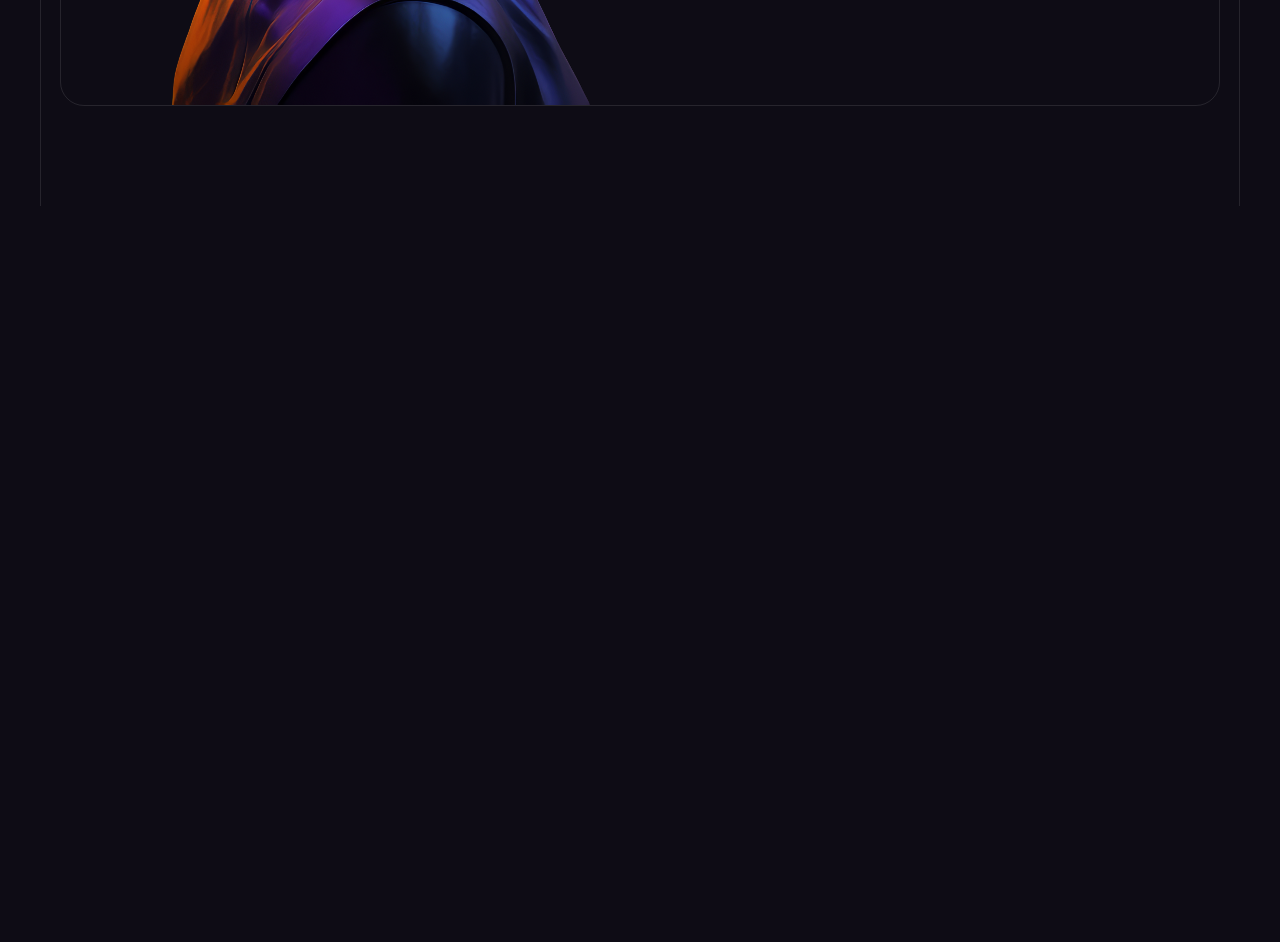
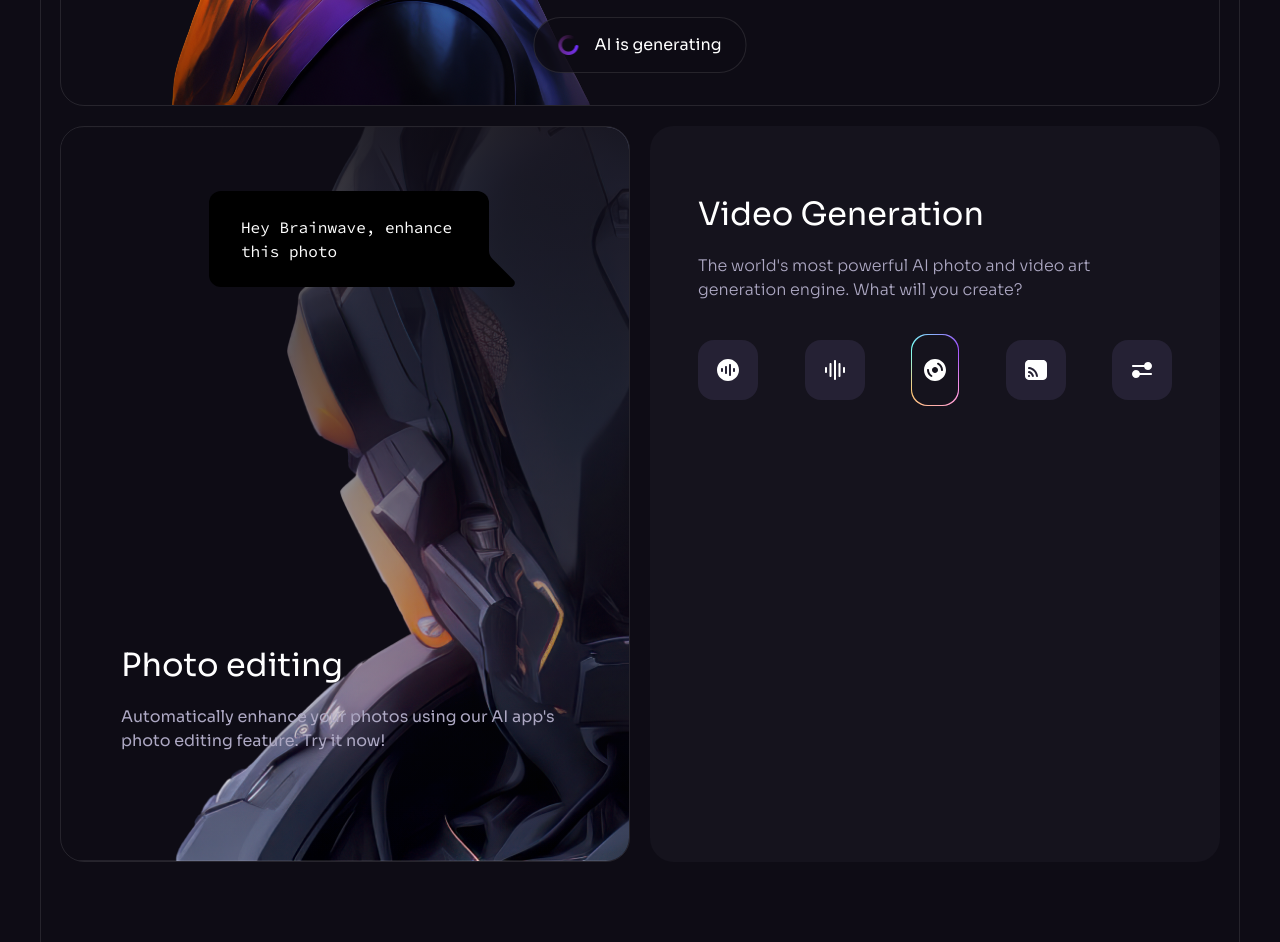
Before and after one commit to veronosmani/ui-ux-ai, a React (Vite) app: page / in a window 1280 px wide. Shown: the part 4760-5702 px from the top of the page. Before the commit the page ends 4966 px from the top, so only its background shows below. Built offline with nearby package versions, Linux system fonts and the light colour scheme.

Commit message:
modified:   src/components/Services.jsx 	modified:   src/components/design/Services.jsx

```diff
--- a/src/components/Services.jsx
+++ b/src/components/Services.jsx
@@ -1,7 +1,14 @@
 import { service1, service2, service3, check } from "../assets";
-import { brainwaveServices } from "../constants";
+import { brainwaveServices, brainwaveServicesIcons } from "../constants";
+import Generating from "./Generating";
 import Heading from "./Heading";
 import Section from "./Section";
+import {
+  Gradient,
+  PhotoChatMessage,
+  VideoBar,
+  VideoChatMessage,
+} from "./design/Services";
 
 const Services = () => {
   return (
@@ -14,19 +21,73 @@
         <div className="relative">
           <div className="relative z-1 flex items-center h-[39rem] mb-5 p-8 border border-n-1/10  rounded-3xl overflow:hidden lg:p-20 xl:h-[46rem]">
             <div className="absolute top-0 left-0 w-full h-full pointer-events-none md:w-3/5 xl:w-auto">
-                    <img className="w-full h-full object-cover md:object-right" width={800} height={730} alt="Smartest AI" src={service1} />
+              <img
+                className="w-full h-full object-cover md:object-right"
+                width={800}
+                height={730}
+                alt="Smartest AI"
+                src={service1}
+              />
             </div>
             <div className="relative z-1 max-w-[17rem] ml-auto">
               <h4 className="h4 mb-4">Smartest AI</h4>
-                    <p className="bpdy-2 mb-[3rem] text-n-3">Brainwave unlocks the potential of AI-poweredd applications</p>
+              <p className="bpdy-2 mb-[3rem] text-n-3">
+                Brainwave unlocks the potential of AI-poweredd applications
+              </p>
               <ul className="body-2">
                 {brainwaveServices.map((item, index) => (
-                            <li key={index} className="flex items-start py-4 border-t border-n-6">
+                  <li
+                    key={index}
+                    className="flex items-start py-4 border-t border-n-6"
+                  >
                     <img className="ml-4" src={check} />
                     <p>{item}</p>
                   </li>
                 ))}
               </ul>
+            </div>
+            <Generating className="absolute left-4 bottom-4 border-n-1/10 border lg:left-1/2 lg-right-auto lg:bottom-8 lg:-translate-x-1/2 " />
+          </div>
+          <div className="relative z-1 grid gap-5 lg:grid-cols-2">
+            <div className="relative min-h-[39rem] border border-n-1/10 rounded-3xl overflow-hidden">
+              <div className="absolute inset-0">
+                <img
+                  src={service2}
+                  className="h-full w-full object-cover"
+                  width={630}
+                  height={750}
+                  alt="robot"
+                />
+              </div>
+              <div className="absolute inset-0 flex flex-col justify-end p-8 bg-gradient-to-b from-n-8/90 lg:p-15">
+                <h4 className="h4 mb-4">Photo editing</h4>
+                <p className="bpdy-2 mb-[3rem] text-n-3">
+                  Automatically enhance your photos using our AI app&apos;s
+                  photo editing feature. Try it now!
+                </p>
+              </div>
+              <PhotoChatMessage />
+            </div>
+            <div className="p-4 bg-n-7 rounded-3xl overflow-hidden lg:min-h-[46rem]">
+              <div className="py-12 px-4 xl:px-8">
+                <h4 className="h4 mb-4">Video Generation</h4>
+                <p className="body-2 mb-[2rem] text-n-3">
+                  The world&apos;s most powerful AI photo and video art
+                  generation engine. What will you create?
+                </p>
+                <ul className="flex items-center justify-between">
+                    {brainwaveServicesIcons.map((item, index) => (
+                        <li key={index} className={`rounded-2xl flex items-center justify-center ${index === 2 ? 'w-[3rem] h-[3rem] p-0.25 bg-conic-gradient md:xl-[4.5rem] md:h-[4.5rem]' : 'flex w-10 h-10 bg-n-6 md:w-15 md:h-15'}`}>
+                            <div className={index === 2 ? 'flex items-center justify-center w-full h-full bg-n-7 rounded-[1rem]' : ''}>
+                                <img src={item} width={24} height={24} alt={item} />
+                            </div>
+                        </li>
+                    ))}
+                </ul>
+              </div>
+              <div>
+
+              </div>
             </div>
           </div>
         </div>
--- a/src/components/design/Services.jsx
+++ b/src/components/design/Services.jsx
@@ -15,7 +15,7 @@
   );
 };
 
-export const PhotChatMessage = () => {
+export const PhotoChatMessage = () => {
   return (
     <div className="absolute top-8 right-8 max-w-[17.5rem] py-6 px-8 bg-black rounded-t-xl rounded-bl-xl font-code text-base lg:top-16 lg:right-[8.75rem] lg:max-w-[17.5rem]">
       Hey Brainwave, enhance this photo
```
Lines whose indentation alone changed are shown as unchanged.
